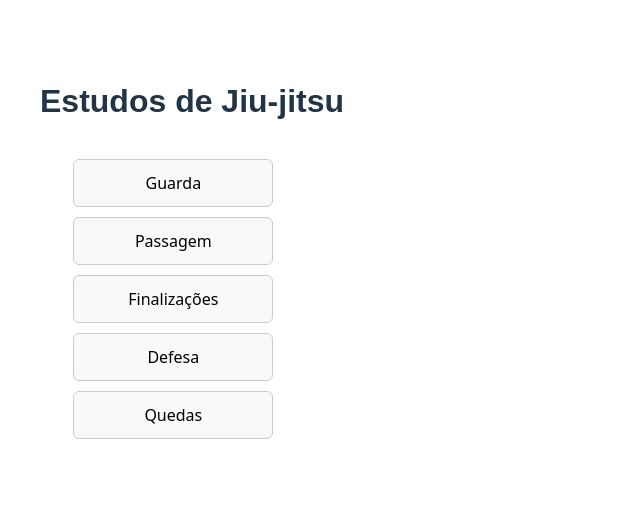
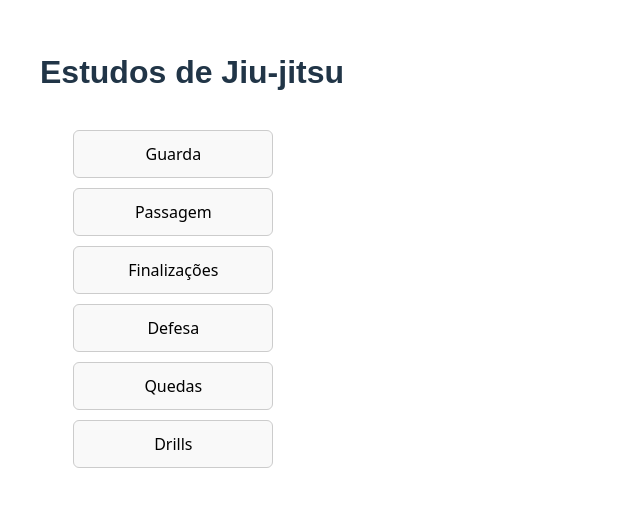
Before and after one commit to Filipecezar00/bjj_learning, a React (Vite) app in the folder jiu-jitsu-study/: page / in a window 1280 px wide. Shown: the part 119-626 px from the top of the page, without its empty margins (0-640 px from the left). Built offline with nearby package versions, Linux system fonts and the light colour scheme.

Commit message:
atualizando

```diff
--- a/jiu-jitsu-study/src/components/VideoCard.jsx
+++ b/jiu-jitsu-study/src/components/VideoCard.jsx
@@ -1,6 +1,6 @@
 export default function VideoCard({title,level}){
     return(
-           <div style={{border:"1px solid #ffffff",padding:"12px",borderRadius:"6px",marginBottom:"8px"}}>
+           <div style={{border:"1px solid #ffffff",padding:"12px",borderRadius:"6px",marginBottom:"8px",}}>
                 <h4>{title}</h4>
                 <small>Nível: {level}</small>
        </div>
--- a/jiu-jitsu-study/src/pages/Home.jsx
+++ b/jiu-jitsu-study/src/pages/Home.jsx
@@ -55,6 +55,13 @@ const videosByCategory = {
             level:"Avançado"
         },
     ],
+    Drills:[
+        {
+            id:7,
+            title:"Drill de Passagem de Guarda",
+            level:"Iniciante",
+        },
+    ],
 };
 const categories = Object.keys(videosByCategory);
 
```
